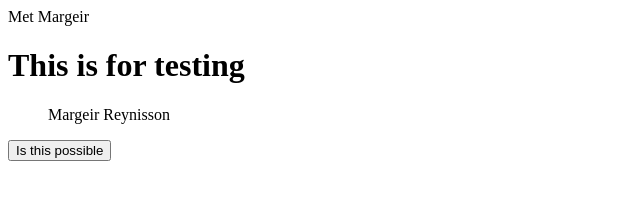
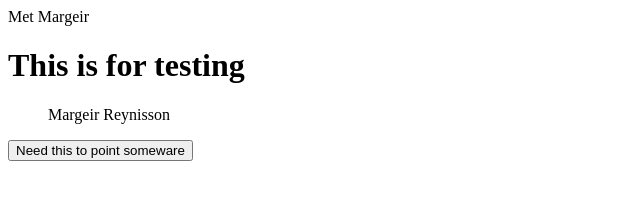
Before and after one commit to margeir/margeir.github.io, a plain HTML site: page index.html in a window 1280 px wide. Shown: the whole page, without its empty margins (0-640 px from the left). Drawn offline with Linux system fonts and the light colour scheme.

Commit message:
OK changes

```diff
--- a/index.html
+++ b/index.html
@@ -1,4 +1,4 @@
 <HEAD>Met Margeir</HEAD>
 <H1>This is for testing</H1>
 <blockquote>Margeir Reynisson</blockquote>
-<button>Is this possible</button>
+<button>Need this to point someware</button>
```
